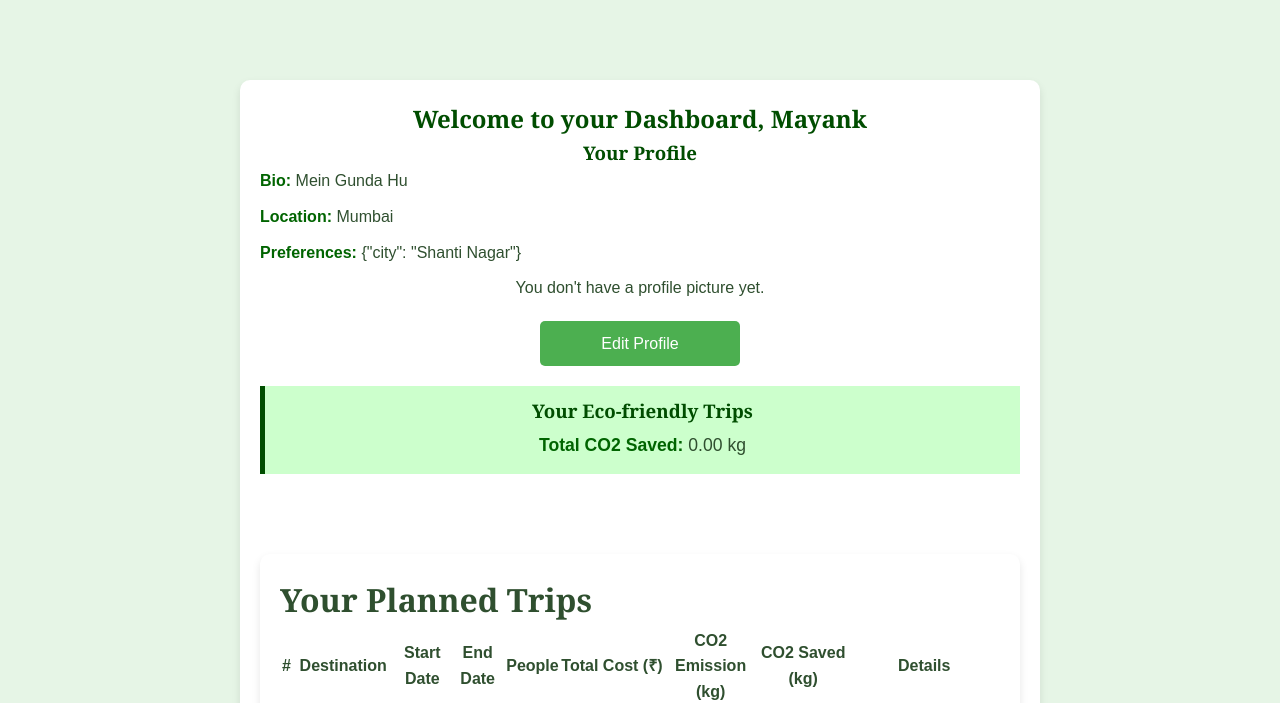
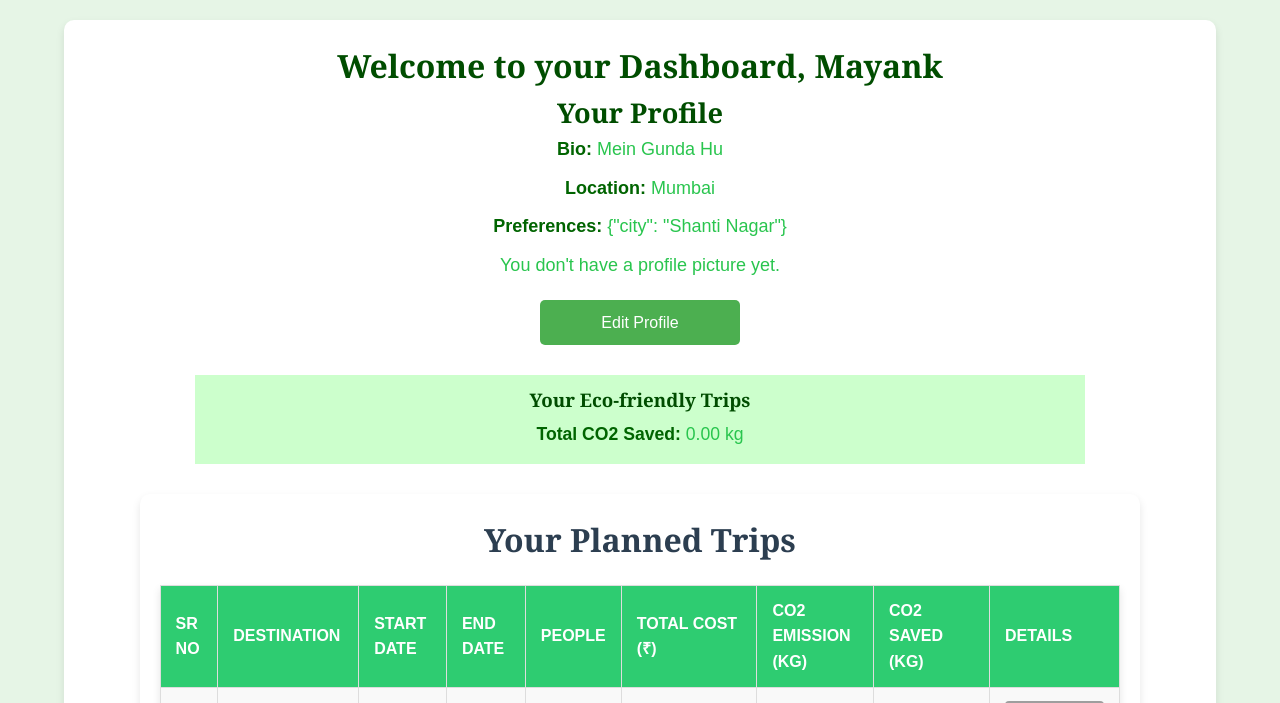
Before and after one commit to Shane-Dias/EcoTravel, a Django app: template global_travel_planner/eco_travel_app/templates/dashboard.html in a window 1280 px wide. Shown: the top 703 px of the page. Run offline with Django 5.2, Linux system fonts and the light colour scheme; the template is opened without the code that fills it: values that come from a table or form of the project are taken from there, others are empty; a user stored in the database is signed in; data comes from the database, SQL or seed files in the repository; both versions use the stored data as it was after the commit; grey boxes are pictures that could not be loaded.

Commit message:
dashboard styles changed

```diff
--- a/global_travel_planner/eco_travel_app/templates/dashboard.html
+++ b/global_travel_planner/eco_travel_app/templates/dashboard.html
@@ -46,7 +46,9 @@
         margin: 20px 0;
         padding: 10px;
         background-color: #ccffcc;
-        border-left: 5px solid #004d00;
+        margin: 30px auto;
+        width: 80%;
+        /* border-left: 5px solid #004d00; */
       }
       .eco-stats p {
         margin: 5px 0;
@@ -81,13 +83,85 @@
       .edit-profile:hover {
         background-color: #45a049;
       }
+      .container {
+        font-family: Arial, sans-serif;
+        margin: 20px auto;
+        width: 90%;
+        max-width: 1200px;
+      }
+
+      h1 {
+        text-align: center;
+        color: #2c3e50;
+        margin-bottom: 20px;
+      }
+
+      .trips-table {
+        width: 100%;
+        border-collapse: collapse;
+        margin: 20px 0;
+        font-size: 16px;
+        text-align: left;
+        background-color: #f9f9f9;
+        box-shadow: 0 4px 8px rgba(0, 0, 0, 0.1);
+      }
+
+      .trips-table thead tr {
+        background-color: #2ecc71;
+        color: #ffffff;
+        text-transform: uppercase;
+      }
+
+      .trips-table th,
+      .trips-table td {
+        padding: 12px 15px;
+        border: 1px solid #ddd;
+      }
+
+      .trips-table tbody tr:nth-child(even) {
+        background-color: #f2f2f2;
+      }
+
+      .trips-table tbody tr:hover {
+        background-color: #dff0d8;
+        cursor: pointer;
+      }
+
+      tr td img {
+        display: block;
+        margin: 0 auto;
+        border-radius: 4px;
+      }
+
+      .btn {
+        display: inline-block;
+        color: #fff;
+        background-color: #27ae60;
+        text-align: center;
+        padding: 10px 15px;
+        font-size: 18px;
+        border-radius: 5px;
+        text-decoration: none;
+        margin-top: 20px;
+      }
+
+      .btn:hover {
+        background-color: #219150;
+        text-decoration: none;
+      }
+
+      p {
+        text-align: center;
+        font-size: 18px;
+        color: #29c54e;
+      }
     </style>
   </head>
   <body>
     <div class="container">
-      <h2>Welcome to your Dashboard, {{ user.username }}</h2>
+      <h2 style="font-size: 2rem;">Welcome to your Dashboard, {{ user.username }}</h2>
       <div class="profile-section">
-        <h3>Your Profile</h3>
+        <h3 style="font-size: 1.7rem;">Your Profile</h3>
         <p><strong>Bio:</strong> {{ profile.bio }}</p>
         <p><strong>Location:</strong> {{ profile.location }}</p>
         <p><strong>Preferences:</strong> {{ profile.preferences }}</p>
@@ -124,7 +198,7 @@
         <table class="trips-table">
           <thead>
             <tr>
-              <th>#</th>
+              <th>Sr No</th>
               <th>Destination</th>
               <th>Start Date</th>
               <th>End Date</th>
@@ -161,7 +235,19 @@
         <p>You have not planned any trips yet.</p>
         {% endif %}
 
-        <a href="{% url 'home' %}" class="btn">Plan a New Trip</a>
+        <a
+          href="{% url 'home' %}"
+          class="btn"
+          style="
+            display: block;
+            align-self: center;
+            width: 25%;
+            margin: auto;
+            background-color: green;
+            text-decoration: none;
+          "
+          >Plan a New Trip</a
+        >
       </div>
 
       <a href="{% url 'logout' %}" class="logout">Logout</a>
--- a/global_travel_planner/static/style.css
+++ b/global_travel_planner/static/style.css
@@ -131,12 +131,12 @@ button:hover, .btn:hover {
 }
 
 a {
-    color: #007BFF;
+    color: #ffffff;
     text-decoration: none;
 }
 
 a:hover {
-    color: #0056b3;
+    color: #000000;
 }
 
 /* Forms */
```
Also changed, not shown: global_travel_planner/db.sqlite3, global_travel_planner/media/profile_pics/pfp1_V8NXNUX.webp (added).
